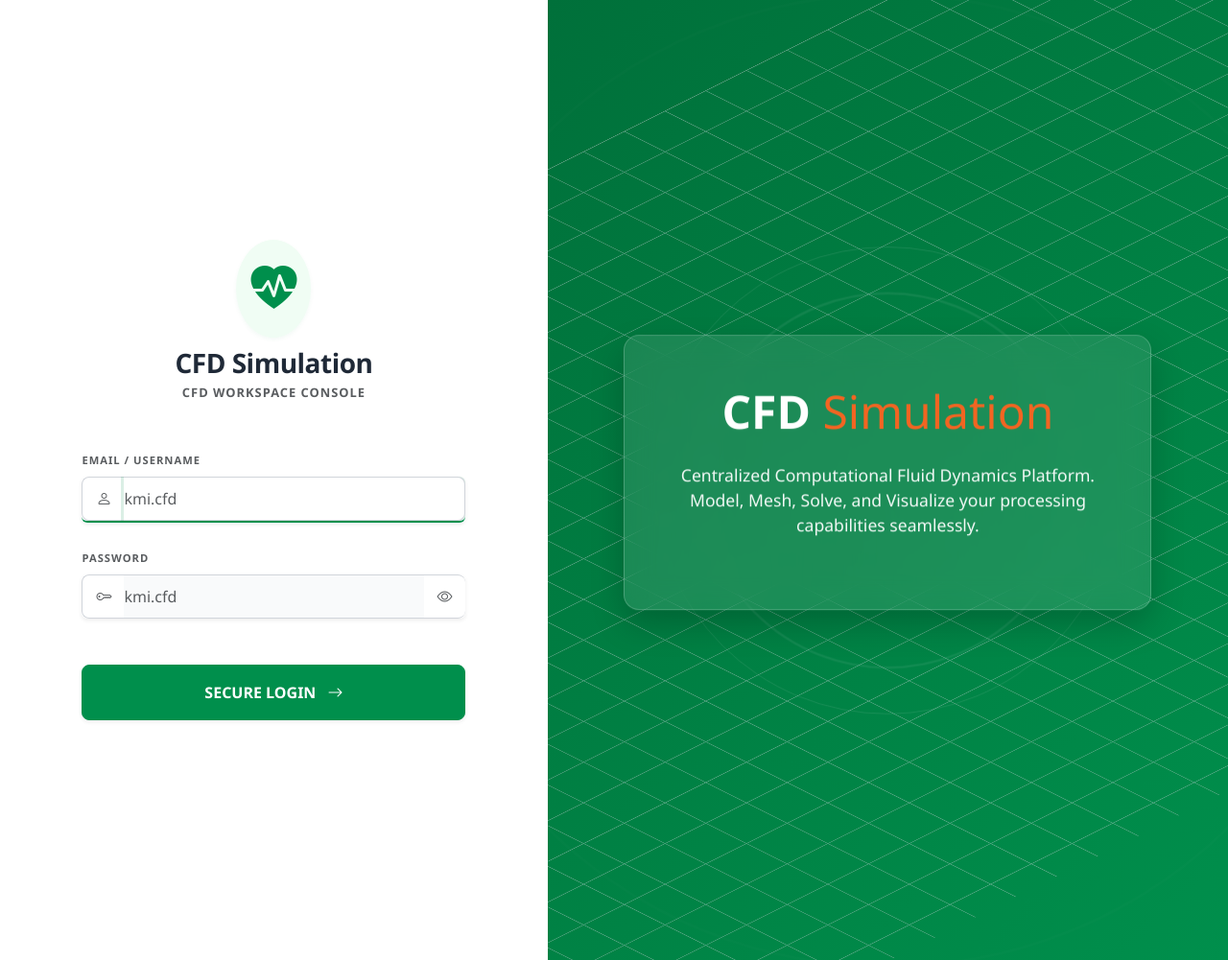
After one commit to noosabaktee/interface_onproduct, a Flask app: page /login in a window 1280 px wide. The commit adds this page. Shown: the whole page at 96% size. Run offline with Flask 3, Linux system fonts and the light colour scheme.

Commit message:
add login page

```diff
--- a/app.py
+++ b/app.py
@@ -1,11 +1,60 @@
-from flask import Flask
+from flask import Flask, flash, redirect, render_template, request, session, url_for
 
 from controllers.dashboard_controller import dashboard_bp
+
+LOGIN_USERNAME = "kmi.cfd"
+LOGIN_PASSWORD = "kmi.cfd"
+
+
+def get_safe_next(target):
+    if target and target.startswith("/") and not target.startswith("//"):
+        return target
+    return url_for("dashboard.dashboard")
 
 
 def create_app():
     app = Flask(__name__)
     app.secret_key = "maintenance-chamber-dev"
+
+    @app.before_request
+    def require_login():
+        allowed_endpoints = {"login", "static"}
+        if request.endpoint in allowed_endpoints:
+            return None
+
+        if session.get("authenticated"):
+            return None
+
+        return redirect(url_for("login", next=request.full_path.rstrip("?")))
+
+    @app.route("/login", methods=["GET", "POST"])
+    def login():
+        if session.get("authenticated"):
+            return redirect(request.args.get("next") or url_for("dashboard.dashboard"))
+
+        next_url = get_safe_next(request.args.get("next") or request.form.get("next"))
+
+        if request.method == "POST":
+            username = request.form.get("username", "").strip()
+            password = request.form.get("password", "")
+
+            if username == LOGIN_USERNAME and password == LOGIN_PASSWORD:
+                session.clear()
+                session["authenticated"] = True
+                session["username"] = username
+                flash("Login berhasil. Selamat datang di CFD Workspace.", "success")
+                return redirect(next_url)
+
+            flash("Invalid Username or Password. Gunakan username dan password yang sesuai.", "danger")
+
+        return render_template("login.html", title="KMI - CFD Simulation Platform", next_url=next_url)
+
+    @app.route("/logout")
+    def logout():
+        session.clear()
+        flash("Anda sudah logout.", "success")
+        return redirect(url_for("login"))
+
     app.register_blueprint(dashboard_bp)
     return app
 
--- a/static/css/style.css
+++ b/static/css/style.css
@@ -49,6 +49,10 @@ body {
     -webkit-font-smoothing: antialiased;
 }
 
+.text-main {
+    color: var(--text-main) !important;
+}
+
 ::-webkit-scrollbar {
     width: 6px;
     height: 6px;
@@ -61,6 +65,130 @@ body {
 
 ::-webkit-scrollbar-track {
     background: transparent;
+}
+
+#login-screen {
+    position: fixed;
+    inset: 0;
+    display: flex;
+    z-index: 9999;
+    background: var(--bg-surface);
+    transition: opacity 0.5s ease;
+}
+
+.login-left {
+    flex: 1;
+    display: flex;
+    flex-direction: column;
+    align-items: center;
+    justify-content: center;
+    padding: 40px;
+    background: var(--bg-surface);
+    z-index: 2;
+}
+
+.login-right {
+    flex: 1.2;
+    display: flex;
+    flex-direction: column;
+    align-items: center;
+    justify-content: center;
+    overflow: hidden;
+    position: relative;
+    padding: 60px;
+    background: linear-gradient(135deg, var(--primary-hover) 0%, var(--primary-brand) 100%);
+}
+
+.login-left .input-group-text {
+    background-color: transparent;
+    border: 1px solid var(--border-color);
+    border-right: 0;
+}
+
+.login-left .form-control {
+    background-color: var(--input-bg);
+    border: 1px solid var(--border-color);
+    border-left: 0;
+    box-shadow: none;
+    transition: 0.2s;
+    padding-left: 0;
+}
+
+.login-left .form-control:focus {
+    border-color: var(--border-color);
+}
+
+.login-left .input-group:focus-within {
+    border-bottom: 2px solid var(--primary-brand);
+}
+
+.login-left .login-icon {
+    color: var(--text-muted);
+}
+
+.login-left button.login-icon {
+    border-left: 0;
+    cursor: pointer;
+}
+
+.futuristic-glass-panel {
+    z-index: 5;
+    padding: 50px;
+    color: #fff;
+    background: rgba(255, 255, 255, 0.1);
+    border: 1px solid rgba(255, 255, 255, 0.2);
+    border-radius: 16px;
+    box-shadow: 0 15px 35px rgba(0, 0, 0, 0.2);
+    backdrop-filter: blur(15px);
+    animation: floatUpDown 5s ease-in-out infinite alternate;
+}
+
+@keyframes floatUpDown {
+    from { transform: translateY(0); }
+    to { transform: translateY(-10px); }
+}
+
+.tech-ring {
+    position: absolute;
+    z-index: 1;
+    border: 1px solid rgba(255, 255, 255, 0.15);
+    border-radius: 50%;
+    animation: pulseRing 4s infinite cubic-bezier(0.21, 0.53, 0.56, 0.8);
+}
+
+.ring-1 {
+    width: 300px;
+    height: 300px;
+    animation-delay: 0s;
+}
+
+.ring-2 {
+    width: 500px;
+    height: 500px;
+    animation-delay: 1.5s;
+}
+
+.ring-3 {
+    width: 700px;
+    height: 700px;
+    animation-delay: 3s;
+}
+
+@keyframes pulseRing {
+    0% {
+        transform: scale(0.5);
+        opacity: 0;
+    }
+
+    50% {
+        opacity: 1;
+    }
+
+    100% {
+        transform: scale(1.5);
+        opacity: 0;
+        border-width: 3px;
+    }
 }
 
 #main-app {
@@ -122,6 +250,18 @@ body {
 
 .module-icon i {
     font-size: 1.35rem;
+}
+
+.module-icon.logout-btn {
+    margin-top: auto;
+    margin-bottom: 4px;
+    color: #fca5a5;
+    border-left-color: transparent;
+}
+
+.module-icon.logout-btn:hover {
+    color: #f87171;
+    background: rgba(239, 68, 68, 0.2);
 }
 
 .module-icon span {
@@ -1052,6 +1192,11 @@ body {
         border-radius: 0;
     }
 
+    .module-icon.logout-btn {
+        margin-top: 0;
+        margin-bottom: 0;
+    }
+
     .module-icon span {
         display: none !important;
     }
--- /dev/null
+++ b/templates/login.html
@@ -0,0 +1,87 @@
+<!doctype html>
+<html lang="en">
+<head>
+    <meta charset="utf-8">
+    <meta name="viewport" content="width=device-width, initial-scale=1">
+    <title>{{ title or "KMI - CFD Simulation Platform" }}</title>
+    <link href="https://cdn.jsdelivr.net/npm/bootstrap@5.3.3/dist/css/bootstrap.min.css" rel="stylesheet">
+    <link href="https://cdn.jsdelivr.net/npm/bootstrap-icons@1.11.3/font/bootstrap-icons.min.css" rel="stylesheet">
+    <link href="{{ url_for('static', filename='css/style.css') }}" rel="stylesheet">
+</head>
+<body>
+    <div id="login-screen">
+        <div class="login-left">
+            <div class="w-100" style="max-width: 400px;">
+                <div class="text-center mb-5">
+                    <div style="display:inline-block; background: var(--bg-base); padding: 15px; border-radius: 50%; box-shadow: var(--shadow-sm); margin-bottom: 10px;">
+                        <i class="bi bi-heart-pulse-fill" style="font-size: 3rem; color: var(--primary-brand);"></i>
+                    </div>
+                    <h3 class="fw-bold text-main mb-1" style="letter-spacing: -0.5px;">CFD Simulation</h3>
+                    <p class="text-muted small fw-bold" style="letter-spacing: 1px; text-transform: uppercase;">CFD WORKSPACE CONSOLE</p>
+                </div>
+
+                {% with messages = get_flashed_messages(with_categories=true) %}
+                    {% if messages %}
+                        <div class="mb-4">
+                            {% for category, message in messages %}
+                                <div class="alert alert-{{ category }} alert-dismissible fade show mb-2" role="alert">
+                                    {{ message }}
+                                    <button type="button" class="btn-close" data-bs-dismiss="alert" aria-label="Close"></button>
+                                </div>
+                            {% endfor %}
+                        </div>
+                    {% endif %}
+                {% endwith %}
+
+                <form method="post" action="{{ url_for('login') }}">
+                    <input type="hidden" name="next" value="{{ next_url }}">
+                    <div class="mb-4">
+                        <label class="form-label text-muted fw-bold" style="font-size: 0.7rem; letter-spacing: 1px;">EMAIL / USERNAME</label>
+                        <div class="input-group shadow-sm" style="border-radius: 6px; overflow: hidden;">
+                            <span class="input-group-text login-icon"><i class="bi bi-person text-muted"></i></span>
+                            <input type="text" class="form-control" id="login-user" name="username" placeholder="kmi.cfd" required autofocus>
+                        </div>
+                    </div>
+                    <div class="mb-5">
+                        <label class="form-label text-muted fw-bold" style="font-size: 0.7rem; letter-spacing: 1px;">PASSWORD</label>
+                        <div class="input-group shadow-sm" style="border-radius: 6px; overflow: hidden;">
+                            <span class="input-group-text login-icon"><i class="bi bi-key text-muted"></i></span>
+                            <input type="password" class="form-control border-end-0" id="login-pass" name="password" placeholder="kmi.cfd" required>
+                            <button class="input-group-text login-icon border-start-0 cursor-pointer text-muted bg-white" type="button" data-password-toggle aria-label="Show password">
+                                <i class="bi bi-eye"></i>
+                            </button>
+                        </div>
+                    </div>
+                    <button type="submit" class="btn btn-primary w-100 py-3 shadow-sm fw-bold fs-6">
+                        SECURE LOGIN <i class="bi bi-arrow-right ms-2"></i>
+                    </button>
+                </form>
+            </div>
+        </div>
+
+        <div class="login-right d-none d-lg-flex">
+            <div class="tech-grid"></div>
+            <div class="tech-ring ring-1"></div>
+            <div class="tech-ring ring-2"></div>
+            <div class="tech-ring ring-3"></div>
+            <div class="futuristic-glass-panel text-center" style="max-width: 550px;">
+                <h1 class="mb-4 fw-bold" style="font-size: 3rem; line-height: 1.2;">CFD <span style="font-weight: normal; color: var(--accent-brand);">Simulation</span></h1>
+                <p class="mb-4 fw-medium" style="font-size: 1.1rem; opacity: 0.95;">
+                    Centralized Computational Fluid Dynamics Platform. Model, Mesh, Solve, and Visualize your processing capabilities seamlessly.
+                </p>
+            </div>
+        </div>
+    </div>
+
+    <script src="https://cdn.jsdelivr.net/npm/bootstrap@5.3.3/dist/js/bootstrap.bundle.min.js"></script>
+    <script>
+        document.querySelector("[data-password-toggle]")?.addEventListener("click", (event) => {
+            const password = document.getElementById("login-pass");
+            const icon = event.currentTarget.querySelector("i");
+            const isHidden = password.type === "password";
+            password.type = isHidden ? "text" : "password";
+            icon.className = isHidden ? "bi bi-eye-slash" : "bi bi-eye";
+        });
+    </script>
+</body>
+</html>
```
Also changed, not shown: templates/base.html (+7 -2 lines).
